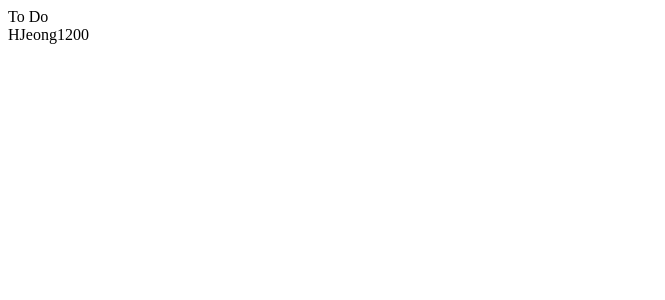
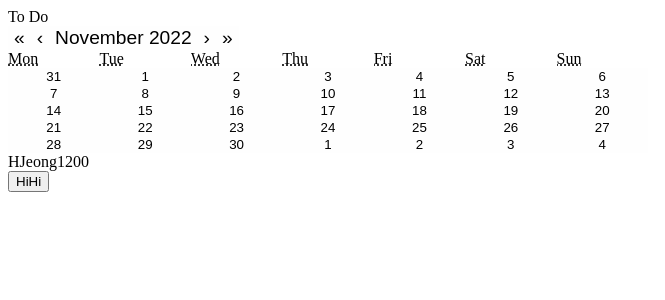
Before and after one commit to HJeong1200/fe-sprint-my-app, a React (Create React App) app: page / in a window 1280 px wide. Shown: the top 300 px of the page, without its empty margins (0-665 px from the left). Built offline with nearby package versions, Linux system fonts and the light colour scheme.

Commit message:
feat: 달력 생성

```diff
--- a/package.json
+++ b/package.json
@@ -7,6 +7,7 @@
     "@testing-library/react": "^13.4.0",
     "@testing-library/user-event": "^13.5.0",
     "react": "^18.2.0",
+    "react-calendar": "^4.0.0",
     "react-dom": "^18.2.0",
     "react-scripts": "5.0.1",
     "web-vitals": "^2.1.4"
--- a/src/Main.js
+++ b/src/Main.js
@@ -1,3 +1,13 @@
-const Main = function () {};
+import TodoList from "./components/TodoList";
+import MyCalendar from "./components/Calendar";
+
+const Main = function () {
+  return (
+    <main>
+      <MyCalendar />
+      <TodoList />
+    </main>
+  );
+};
 
 export default Main;
--- /dev/null
+++ b/src/components/Calendar.css
@@ -0,0 +1,19 @@
+.calendar-wrapper button {
+  background-color: #fefefe;
+  border: none;
+}
+
+.react-calendar {
+  width: 50vw;
+}
+
+.react-calendar__navigation button {
+  cursor: pointer;
+  font-size: 1.2rem;
+}
+
+.react-calendar__navigation button:hover {
+  background-color: #ef9bae;
+  cursor: pointer;
+  border-radius: 4px;
+}
--- a/src/components/Calendar.js
+++ b/src/components/Calendar.js
@@ -0,0 +1,15 @@
+import React, { useState } from "react";
+import Calendar from "react-calendar";
+import "./Calendar.css";
+
+function MyCalendar() {
+  const [value, onChange] = useState(new Date());
+
+  return (
+    <div className="calendar-wrapper">
+      <Calendar onChange={onChange} value={value} />
+    </div>
+  );
+}
+
+export default MyCalendar;
--- a/src/components/Footer.js
+++ b/src/components/Footer.js
@@ -1,5 +1,10 @@
 const Footer = function () {
-  return <footer>HJeong1200</footer>;
+  return (
+    <>
+      <footer>HJeong1200</footer>
+      <button>HiHi</button>
+    </>
+  );
 };
 
 export default Footer;
```
Also changed, not shown: 1 other file (tests, documents, lock files or other folders).
